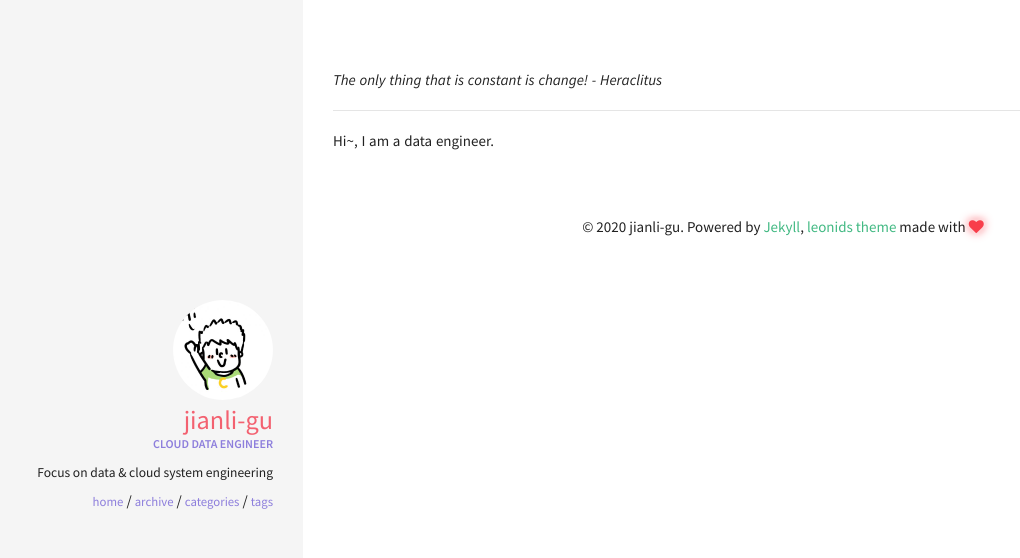
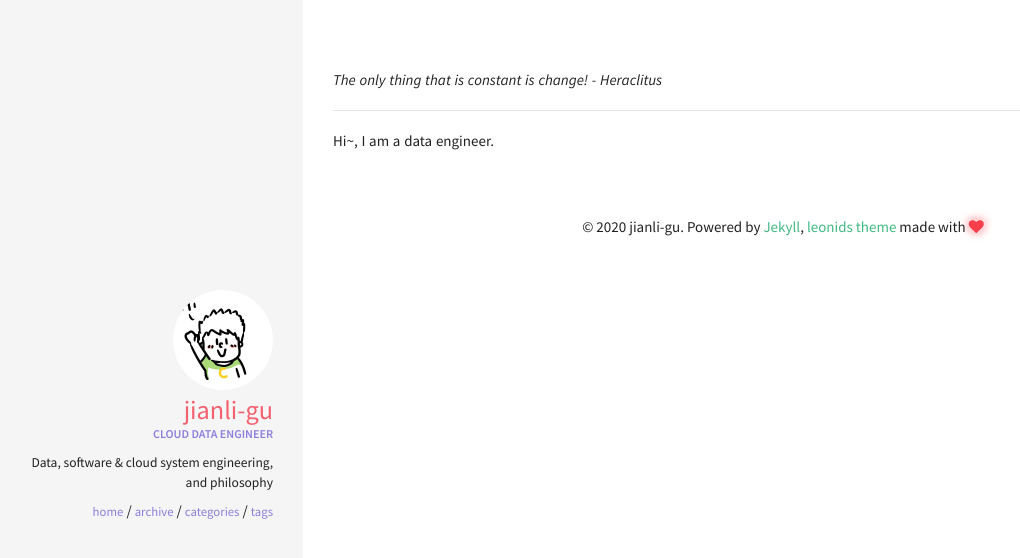
Before and after one commit to jianli-gu/jianli-gu.github.io, a Jekyll site: the page built from index.md, in a window 1280 px wide. Shown: the top 558 px of the page, without its empty margins (17-1037 px from the left). Built offline with Jekyll 4.4.1, drawn with Linux system fonts in a browser that asks for light colours.

Commit message:
Update description

```diff
--- a/_config.yml
+++ b/_config.yml
@@ -36,7 +36,7 @@ owner:
   name: jianli-gu
   avatar: logo-400x400.jpg
   job: "Cloud Data Engineer"
-  bio: "Focus on data & cloud system engineering"
+  bio: "Data, software & cloud system engineering, and philosophy"
   email:
   disqus-shortname:
   twitter: #username
```
